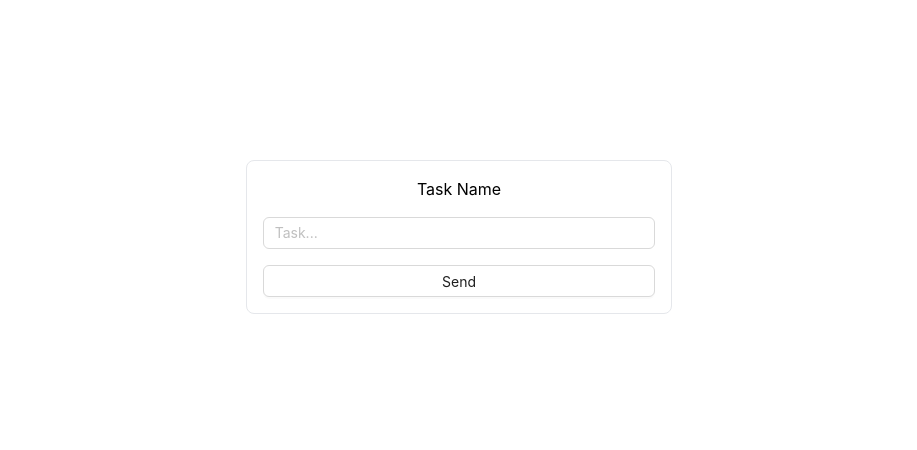
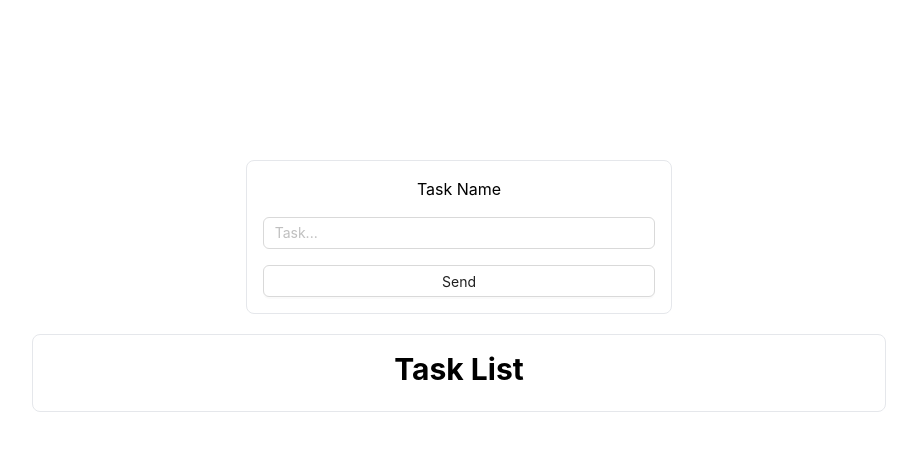
Before and after one commit to Jumanazar04/redux, a React (Create React App) app: page / in a window 1280 px wide. Shown: the top 450 px of the page, without its empty margins (181-1098 px from the left). Built offline with nearby package versions, Linux system fonts and the light colour scheme.

Commit message:
some cganges

```diff
--- a/src/Redux/reducers/taskReducers.js
+++ b/src/Redux/reducers/taskReducers.js
@@ -4,7 +4,6 @@ const initialState = {
 
 const taskReducer = (state = initialState, action) =>{
 
-    console.log(state.tasks);
     switch (action.type) {
         case "ADD_TASK":
             return {
--- a/src/components/TaskForm.jsx
+++ b/src/components/TaskForm.jsx
@@ -1,7 +1,7 @@
 import React, { useState } from 'react'
 import { useDispatch } from 'react-redux'
 import { addTodo } from '../Redux/actions';
-import { Button, Input } from 'antd';
+import { Button, Input, message } from 'antd';
 
 function TaskForm() {
     const dispatch = useDispatch();
@@ -13,9 +13,13 @@ function TaskForm() {
 
 
     const handleSave = () => {
+        if(taskName){
             dispatch(addTodo(taskName));
             setTaskName('');
-
+            message.success('Task added successfuly')
+        }else{
+        message.error("Please enter task")
+        }
     };
     return (
         <div className='w w-screen mt-40 mb-5 flex justify-center items-center'>
--- a/src/components/TaskList.jsx
+++ b/src/components/TaskList.jsx
@@ -3,9 +3,9 @@ import { useSelector } from 'react-redux'
 
 function TaskList() {
     const tasks = useSelector((state) => state.tasks.tasks);
-    console.log(tasks);
   return (
-    <div>
+    <div className='p-4 border rounded-lg w-2/3 m-auto'>
+        <h1 className='text-3xl font-bold mb-2'>Task List</h1>
         {tasks && tasks.map((el) => (
             <li key={el.id}>{el.text}</li>
         ))}
```
